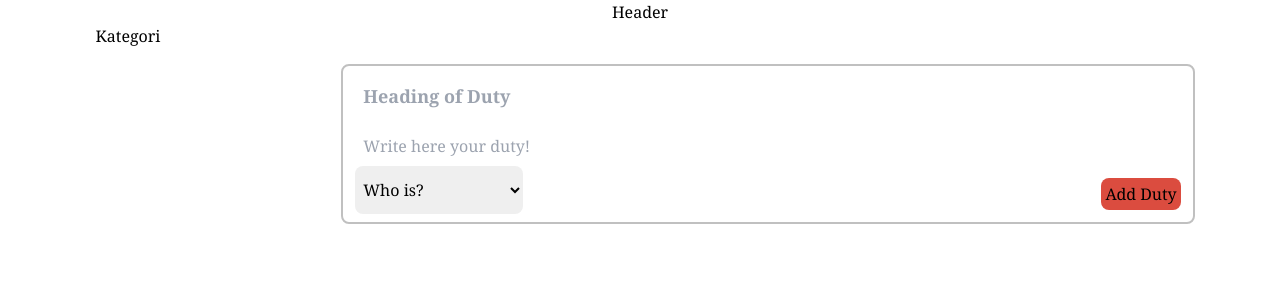
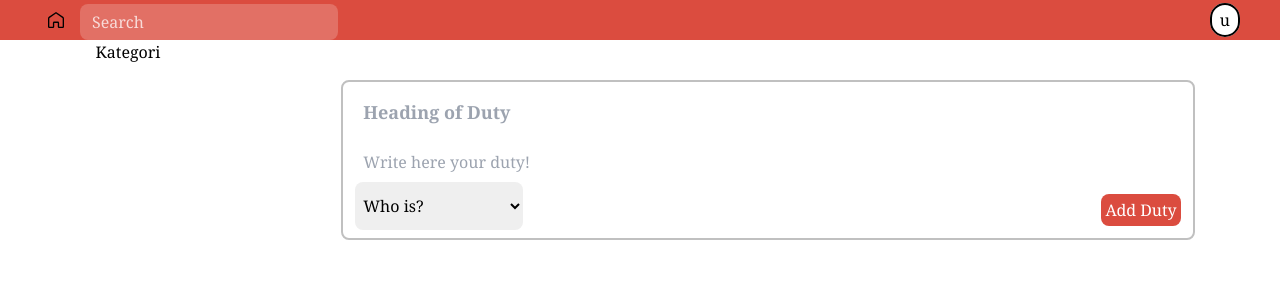
Before and after one commit to bimser-intern/todosaurus, a React (Create React App) app: page / in a window 1280 px wide. Shown: the top 300 px of the page. Built offline with nearby package versions, Linux system fonts and the light colour scheme.

Commit message:
[feature]-[10}-[semver:minor]-Headbar tasarımı gerçekleştirildi. Input aktif edilmedi.

```diff
--- a/package.json
+++ b/package.json
@@ -9,6 +9,8 @@
     "react": "^18.0.0",
     "react-date-picker": "^8.4.0",
     "react-dom": "^18.0.0",
+    "react-icons": "^4.3.1",
+    "react-router-dom": "^6.3.0",
     "react-scripts": "^5.0.0",
     "web-vitals": "^2.1.4"
   },
--- a/src/App.js
+++ b/src/App.js
@@ -1,13 +1,21 @@
 import './App.css';
+import Headbar from './components/Headbar';
 import List from './components/List';
 
+
+
+
 function App() {
+
+
   return (
     <div className="App ">
-      <div className='w-full'>Header</div>
+      <div className='w-full'>
+        <Headbar ></Headbar>
+      </div>
       <div className='flex justify-between'>
-        <div className='w-1/5'>Kategori</div>
-        <div className='w-4/5'><List /></div>
+        <div className='w-1/5' >Kategori</div>
+        <div className='w-4/5'><List  /></div>
       </div>
 
     </div>
--- /dev/null
+++ b/src/components/Headbar.js
@@ -0,0 +1,40 @@
+import React from 'react'
+import { useState } from 'react';
+import { GrHomeRounded } from 'react-icons/gr'
+
+
+
+function Headbar() {
+    const [filterText, setFilterText] = useState("");
+
+    const handleClick = ((e) => setFilterText(e.target.value));
+    return (
+        <>
+            <div className='flex justify-between h-10  bg-buttonColor'>
+                <div className=' mt-1 flex justify-between'>
+                    <a href='http://localhost:3001/' className='mt-2 ml-12 h-6 '>
+                        <GrHomeRounded/>
+                    </a>
+                    <input
+                        className=' ml-4 rounded-lg bg-inputbg  text-white placeholder-placeholder placeholder-opacity-75 pl-3'
+                        placeholder='Search'
+                        value={filterText}
+                        name="search"
+                        onChange={handleClick}
+                    />
+                    <span className='invisible'>{filterText}</span>
+                </div>
+                <div className='mt-2 mr-10 ' >
+                    <a
+                        href='http://localhost:3001/'
+                        className=' p-1 pl-2 pr-2  text-blue-600 hover:text-white border-2 rounded-full bg-profileButton'>
+                        u
+                    </a>
+                </div>
+
+            </div>
+        </>
+    )
+}
+
+export default Headbar
--- a/src/components/List.js
+++ b/src/components/List.js
@@ -2,6 +2,7 @@ import React from 'react'
 import { useState } from 'react';
 import './style.css';
 import './tailwind.css';
+
 
 
 function List() {
@@ -30,7 +31,9 @@ function List() {
     const [headDuty, setHeadDuty] = useState("");
     const [duty, setDuty] = useState("");
     const [selectPerson, setSelectPerson] = useState("");
+    const [check, setCheck] = useState("");
     const [list, setList] = useState([]);
+
 
 
 
@@ -41,6 +44,7 @@ function List() {
                     <input
                         id='headInput'
                         className='w-5/6 left-0 p-2 mt-2 ml-3 border-white  flex  justify-start text-lg font-bold'
+                        name='head_input'
                         value={headDuty}
                         onChange={e => setHeadDuty(e.target.value)}
                         placeholder='Heading of Duty'
@@ -50,6 +54,7 @@ function List() {
                     <input
                         id='dutyInput'
                         className='w-5/6 left-0 p-2 mt-2 ml-3 border-white flex justify-start'
+                        name='duty_input'
                         value={duty}
                         onChange={e => setDuty(e.target.value)}
                         placeholder='Write here your duty!'
@@ -70,19 +75,19 @@ function List() {
                         <option value='Ozgur Tipirdamaz'>Ozgur Tipirdamaz</option>
                     </select>
 
-                    <button className='addDuty text-white m-3  bg-buttonColor p-1 rounded-lg mb-1 ' onClick={() => setList([...list, { id: Date.now(),duty: duty, headDuty: headDuty, selectPerson: selectPerson }], setDuty(""), setHeadDuty(""))}  >Add Duty</button>
+                    <button className='addDuty text-white m-3 text-profileButton  bg-buttonColor p-1 rounded-lg mb-1 ' onClick={() => setList([...list, { id: Date.now(), duty: duty, headDuty: headDuty, selectPerson: selectPerson }], setDuty(""), setHeadDuty(""))}  >Add Duty</button>
                 </div>
             </div>
             <div id='bottomDiv' className='w-5/6 h-40 m-auto mt-10'>
                 <ul>
-                    <li>
+                    <li >
                         {list.map((item, index) => (
                             <div key={index}>
                                 <hr></hr>
                                 <ul id='ulDiv' className=' text-left flex justify-between p-2'>
-                                    <li className='w-2/6  break-words'>{item.headDuty}</li>
-                                    <li className='w-3/6 break-words'>{item.duty}</li>
-                                    <li className='w-1/6'>{item.selectPerson}</li>
+                                    <li className='w-2/6  break-words ml-1 li'>{item.headDuty}</li>
+                                    <li className='w-3/6 break-words li'>{item.duty}</li>
+                                    <li className='w-1/6 li'>{item.selectPerson}</li>
                                 </ul>
                             </div>
                         ))}
@@ -90,7 +95,7 @@ function List() {
                 </ul>
 
             </div>
-        </div>
+        </div >
     )
 }
 
--- a/tailwind.config.js
+++ b/tailwind.config.js
@@ -5,7 +5,10 @@ module.exports = {
   theme: {
     colors: {
       'buttonColor': '#db4c3f',
-      'borderGray': '#c0c0c0'
+      'borderGray': '#c0c0c0',
+      'profileButton' : '#fff',
+      'inputbg': '#e27065',
+      'placeholder' : '#fff'
     },
     extend: {},
   },
```
Also changed, not shown: 1 other file (tests, documents, lock files or other folders).
